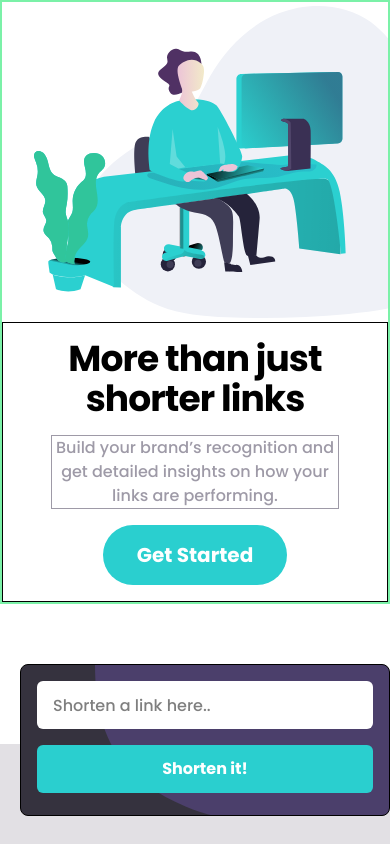
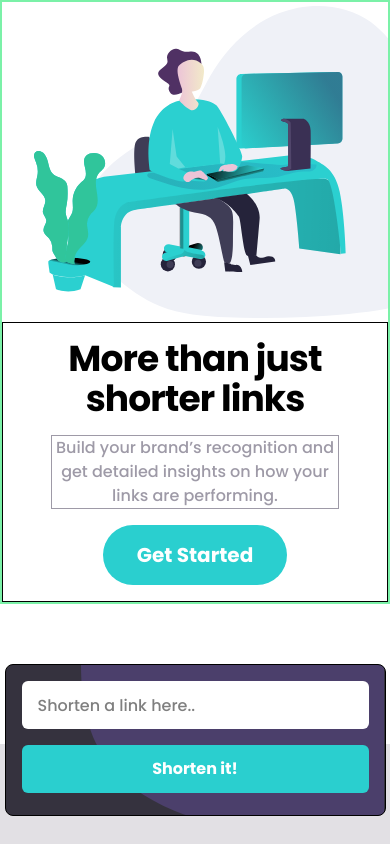
Before and after one commit to KLapitan/URL_Shortener, a React (Vite) app: page / in a window 390 px wide. Shown: the top 844 px of the page. Built offline with nearby package versions, Linux system fonts and the light colour scheme.

Commit message:
edit:input bar

```diff
--- a/src/components/input.jsx
+++ b/src/components/input.jsx
@@ -2,11 +2,11 @@ import Button from "./button"
 const UrlInput = () => {
 return(
 <section className="h-75 relative z-20">
-<div className=" h-35 w-full bg-white z-30 ">
+<div className=" h-35 w-full bg-white z-30 flex justify-center items-center">
 
 
 {/* input */}
-<div className="absolute min-w-auto sm:w-full sm:left-0 border h-38 bg-NGray900 z-70 top-15 left-5 p-4 rounded-lg flex flex-col gap-4 font-Poppins bg-[url('/images/bg-shorten-mobile.svg')] bg-[length:80%] bg-top-right bg-no-repeat">
+<div className="absolute min-w-auto sm:w-full sm:left-0 border h-38 bg-NGray900 z-70 top-15   p-4 rounded-lg flex flex-col gap-4 font-Poppins bg-[url('/images/bg-shorten-mobile.svg')] bg-[length:80%] bg-top-right bg-no-repeat">
 <input type="text" placeholder="Shorten a link here.."  className="bg-white w-full h-12 rounded-md px-4"/>
 <Button classname="bg-PBlue400 w-full h-12 rounded-md text-white font-bold ">Shorten it!</Button>
 </div>
```
